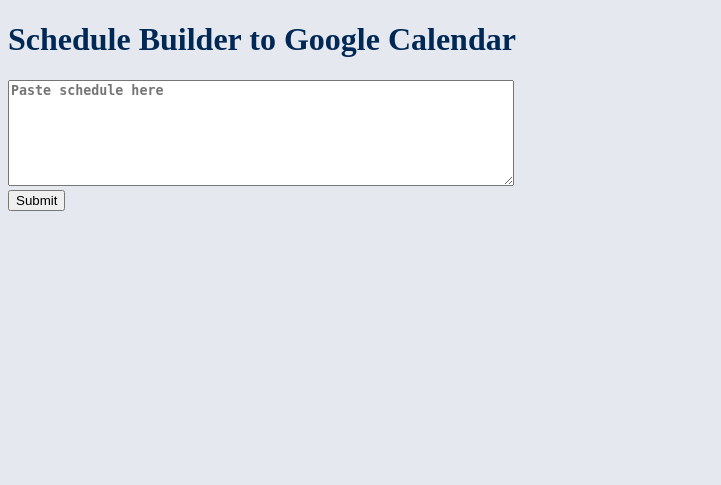
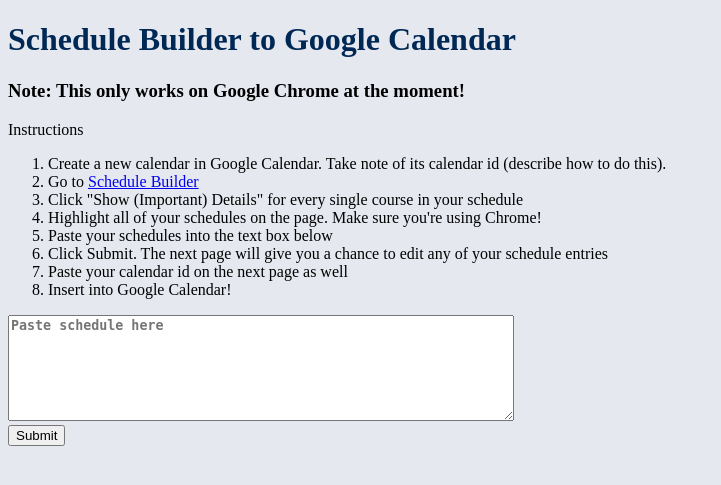
Before and after one commit to acollins1212/sb2cal, a PHP site: page /main.php in a window 1280 px wide. Shown: the top 485 px of the page, without its empty margins (0-721 px from the left). Run offline with PHP 8.4, Linux system fonts and the light colour scheme; some libraries are stand-ins or nearby versions.

Commit message:
Added instructions on main.php

```diff
--- a/main.php
+++ b/main.php
@@ -13,8 +13,18 @@
 
   <body>
     <h1>Schedule Builder to Google Calendar</h1>
-
-
+	<h3>Note: This only works on Google Chrome at the moment!</h3>
+    <p>Instructions</p>
+	<ol>
+		<li>Create a new calendar in Google Calendar. Take note of its calendar id (describe how to do this).</li>
+		<li>Go to <a href="https://my.ucdavis.edu/schedulebuilder/index.cfm?sb" target="_blank">Schedule Builder</a></li>
+		<li>Click "Show (Important) Details" for every single course in your schedule</li>
+		<li>Highlight all of your schedules on the page. Make sure you're using Chrome!</li>
+		<li>Paste your schedules into the text box below</li>
+		<li>Click Submit. The next page will give you a chance to edit any of your schedule entries</li>
+		<li>Paste your calendar id on the next page as well</li>
+		<li>Insert into Google Calendar!</li>
+	</ol>
     <div>
       <form action="handle.php" method="post">
         <textarea name="textArea" id="textArea_id" placeholder="Paste schedule here" ></textarea>
@@ -25,7 +35,7 @@
         <input type="radio" name="reminders" value="popup">Popup<br>
   -->
 		<br>
-        <input type="submit">
+        <input type="submit" value="Submit">
       </form>
 
     </div>
```
Also changed, not shown: handle.php (+1 -9 lines).
